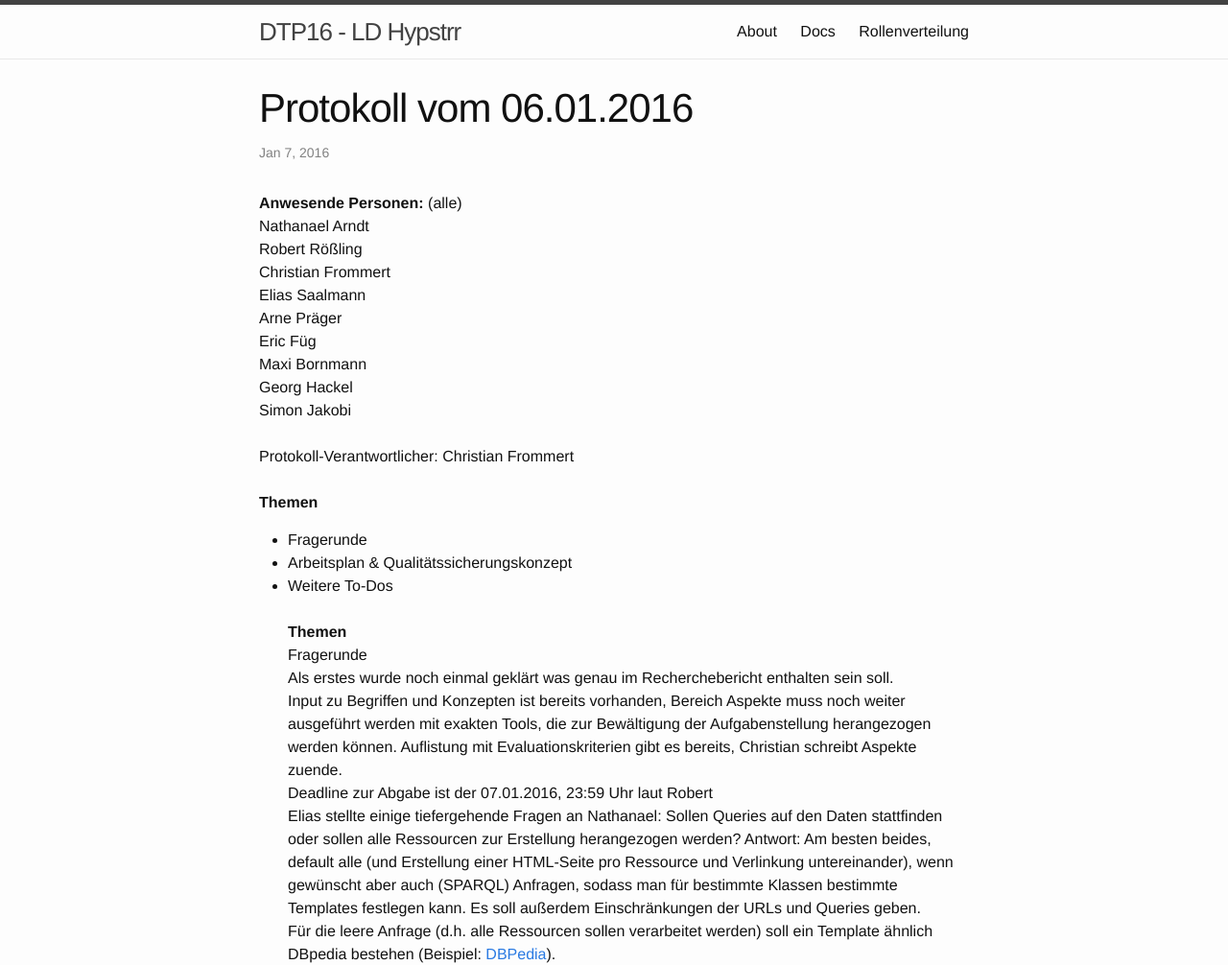
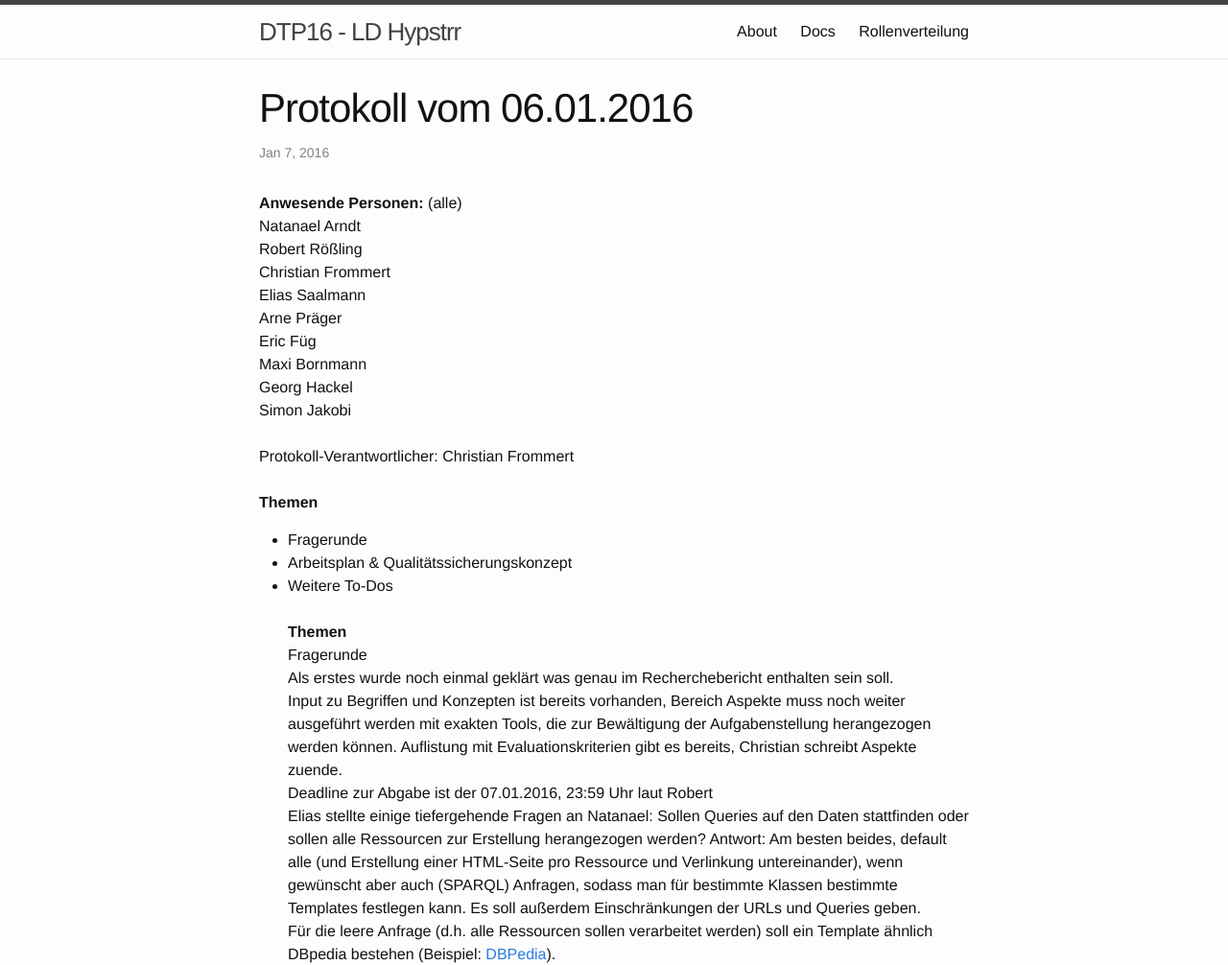
Before and after one commit to DTP16/dtp16-web, a Jekyll site: the page built from _posts/2016-01-06-Protokoll.markdown, in a window 1280 px wide. Shown: the top 1006 px of the page at 96% size. Built offline with Jekyll 4.4.1, drawn with Linux system fonts in a browser that asks for light colours.

Commit message:
update 2016-01-14
typo

```diff
--- a/_posts/2016-01-06-Protokoll.markdown
+++ b/_posts/2016-01-06-Protokoll.markdown
@@ -5,7 +5,7 @@ date:   2016-01-07 21:34:00 +0100
 categories: allgemein protokolle
 ---
 <b>Anwesende Personen:</b> (alle)<br />
-Nathanael Arndt<br />
+Natanael Arndt<br />
 Robert Rößling<br />
 Christian Frommert<br />
 Elias Saalmann<br />
@@ -27,7 +27,7 @@ Als erstes wurde noch einmal geklärt was genau im Recherchebericht enthalten se
 Input zu Begriffen und Konzepten ist bereits vorhanden, Bereich Aspekte muss noch weiter ausgeführt werden mit exakten Tools, die zur Bewältigung der Aufgabenstellung herangezogen werden können.
 Auflistung mit Evaluationskriterien gibt es bereits, Christian schreibt Aspekte zuende.<br />
 Deadline zur Abgabe ist der 07.01.2016, 23:59 Uhr laut Robert<br />
-Elias stellte einige tiefergehende Fragen an Nathanael: Sollen Queries auf den Daten stattfinden oder sollen alle Ressourcen zur Erstellung herangezogen werden?<nr />
+Elias stellte einige tiefergehende Fragen an Natanael: Sollen Queries auf den Daten stattfinden oder sollen alle Ressourcen zur Erstellung herangezogen werden?<nr />
 Antwort: Am besten beides, default alle (und Erstellung einer HTML-Seite pro Ressource und Verlinkung untereinander), wenn gewünscht aber auch (SPARQL) Anfragen,
 sodass man für bestimmte Klassen bestimmte Templates festlegen kann. Es soll außerdem Einschränkungen der URLs und Queries geben.<br />
 Für die leere Anfrage (d.h. alle Ressourcen sollen verarbeitet werden) soll ein Template ähnlich DBpedia bestehen (Beispiel: <a href="http://de.dbpedia.org/page/Germany">DBPedia</a>).
```
